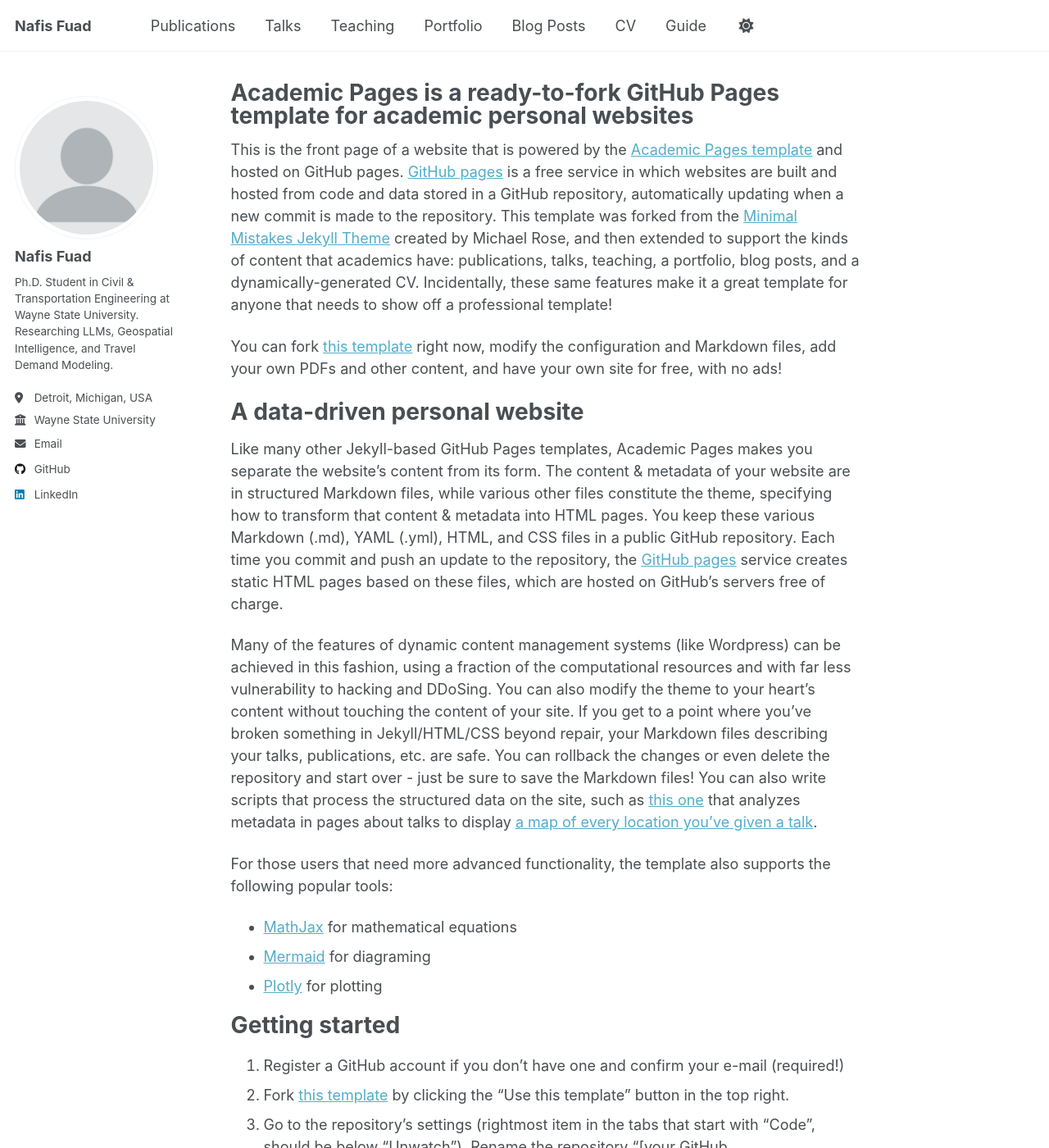
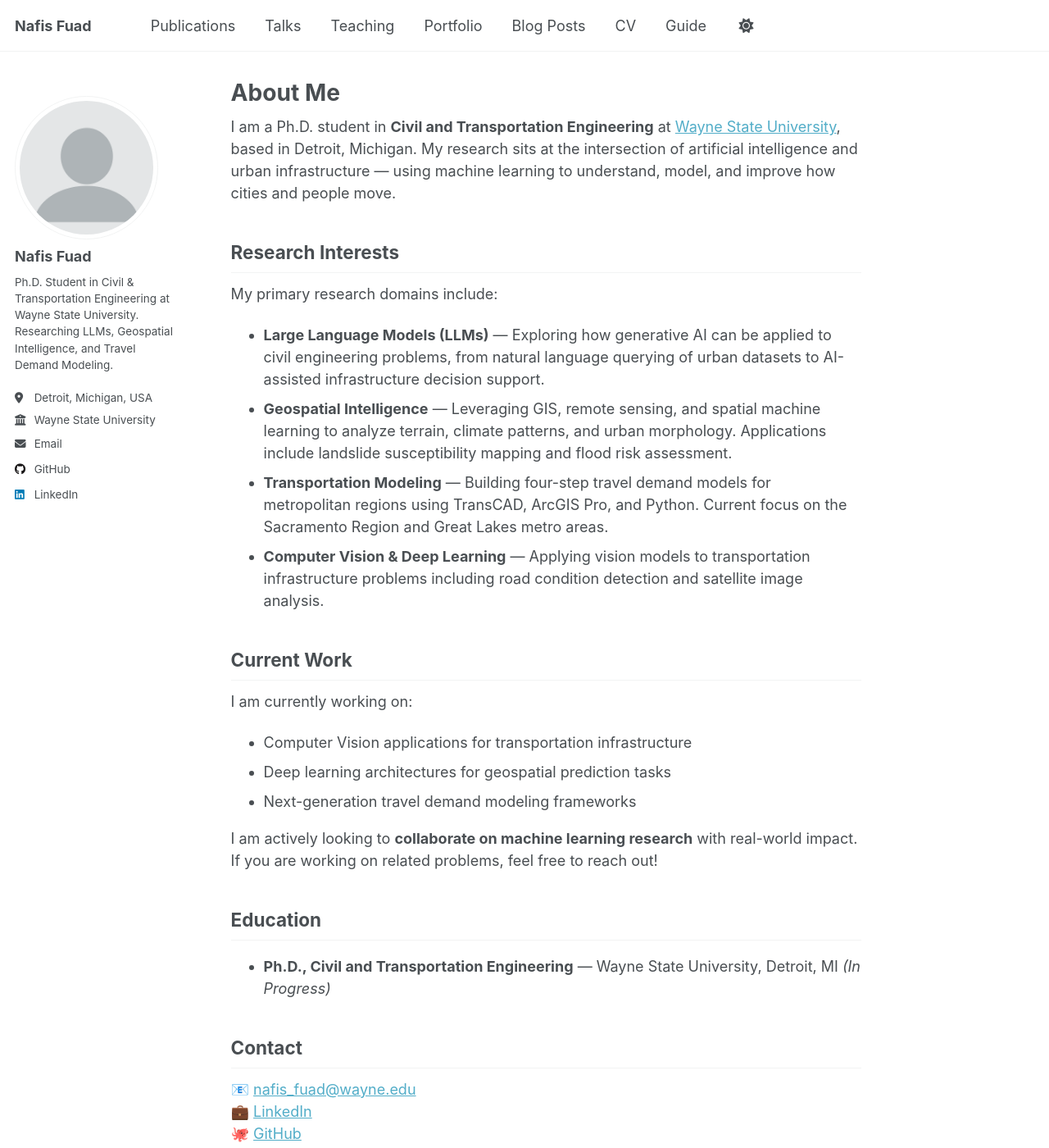
Before and after one commit to nafis-saad/nafis_fuad.github.io, a Jekyll site: the page built from _pages/about.md, in a window 1280 px wide and 1400 px high. Shown: the whole window at 82% size. Built offline with Jekyll 4.4.1, drawn with Linux system fonts in a browser that asks for light colours; a script that is not in the unit is left out; some of the changed text lies outside the part shown.

Commit message:
Update about.md

```diff
--- a/_pages/about.md
+++ b/_pages/about.md
@@ -1,56 +1,40 @@
 ---
 permalink: /
-title: "Academic Pages is a ready-to-fork GitHub Pages template for academic personal websites"
+title: "About Me"
+excerpt: "Ph.D. Researcher in Civil & Transportation Engineering"
 author_profile: true
 redirect_from:
   - /about/
   - /about.html
 ---
 
-This is the front page of a website that is powered by the [Academic Pages template](https://github.com/academicpages/academicpages.github.io) and hosted on GitHub pages. [GitHub pages](https://pages.github.com) is a free service in which websites are built and hosted from code and data stored in a GitHub repository, automatically updating when a new commit is made to the repository. This template was forked from the [Minimal Mistakes Jekyll Theme](https://mmistakes.github.io/minimal-mistakes/) created by Michael Rose, and then extended to support the kinds of content that academics have: publications, talks, teaching, a portfolio, blog posts, and a dynamically-generated CV. Incidentally, these same features make it a great template for anyone that needs to show off a professional template!
+I am a Ph.D. student in **Civil and Transportation Engineering** at [Wayne State University](https://wayne.edu), based in Detroit, Michigan. My research sits at the intersection of artificial intelligence and urban infrastructure — using machine learning to understand, model, and improve how cities and people move.
 
- You can fork [this template](https://github.com/academicpages/academicpages.github.io) right now, modify the configuration and Markdown files, add your own PDFs and other content, and have your own site for free, with no ads!
+## Research Interests
 
-A data-driven personal website
-======
-Like many other Jekyll-based GitHub Pages templates, Academic Pages makes you separate the website's content from its form. The content & metadata of your website are in structured Markdown files, while various other files constitute the theme, specifying how to transform that content & metadata into HTML pages. You keep these various Markdown (.md), YAML (.yml), HTML, and CSS files in a public GitHub repository. Each time you commit and push an update to the repository, the [GitHub pages](https://pages.github.com/) service creates static HTML pages based on these files, which are hosted on GitHub's servers free of charge.
+My primary research domains include:
 
-Many of the features of dynamic content management systems (like Wordpress) can be achieved in this fashion, using a fraction of the computational resources and with far less vulnerability to hacking and DDoSing. You can also modify the theme to your heart's content without touching the content of your site. If you get to a point where you've broken something in Jekyll/HTML/CSS beyond repair, your Markdown files describing your talks, publications, etc. are safe. You can rollback the changes or even delete the repository and start over - just be sure to save the Markdown files! You can also write scripts that process the structured data on the site, such as [this one](https://github.com/academicpages/academicpages.github.io/blob/master/talkmap.ipynb) that analyzes metadata in pages about talks to display [a map of every location you've given a talk](https://academicpages.github.io/talkmap.html).
+- **Large Language Models (LLMs)** — Exploring how generative AI can be applied to civil engineering problems, from natural language querying of urban datasets to AI-assisted infrastructure decision support.
+- **Geospatial Intelligence** — Leveraging GIS, remote sensing, and spatial machine learning to analyze terrain, climate patterns, and urban morphology. Applications include landslide susceptibility mapping and flood risk assessment.
+- **Transportation Modeling** — Building four-step travel demand models for metropolitan regions using TransCAD, ArcGIS Pro, and Python. Current focus on the Sacramento Region and Great Lakes metro areas.
+- **Computer Vision & Deep Learning** — Applying vision models to transportation infrastructure problems including road condition detection and satellite image analysis.
 
-For those users that need more advanced functionality, the template also supports the following popular tools:
-- [MathJax](https://www.mathjax.org/) for mathematical equations
-- [Mermaid](https://mermaid.js.org/) for diagraming
-- [Plotly](https://plotly.com/javascript/) for plotting
+## Current Work
 
-Getting started
-======
-1. Register a GitHub account if you don't have one and confirm your e-mail (required!)
-1. Fork [this template](https://github.com/academicpages/academicpages.github.io) by clicking the "Use this template" button in the top right.
-1. Go to the repository's settings (rightmost item in the tabs that start with "Code", should be below "Unwatch"). Rename the repository "[your GitHub username].github.io", which will also be your website's URL.
-1. Set site-wide configuration and create content & metadata (see below -- also see [this set of diffs](https://archive.is/3TPas) showing what files were changed to set up [an example site](https://getorg-testacct.github.io) for a user with the username "getorg-testacct")
-1. Upload any files (like PDFs, .zip files, etc.) to the files/ directory. They will appear at https://[your GitHub username].github.io/files/example.pdf.
-1. Check status by going to the repository settings, in the "GitHub pages" section
+I am currently working on:
+- Computer Vision applications for transportation infrastructure
+- Deep learning architectures for geospatial prediction tasks
+- Next-generation travel demand modeling frameworks
 
-Site-wide configuration
-------
-The main configuration file for the site is in the base directory in [_config.yml](https://github.com/academicpages/academicpages.github.io/blob/master/_config.yml), which defines the content in the sidebars and other site-wide features. You will need to replace the default variables with ones about yourself and your site's github repository. The configuration file for the top menu is in [_data/navigation.yml](https://github.com/academicpages/academicpages.github.io/blob/master/_data/navigation.yml). For example, if you don't have a portfolio or blog posts, you can remove those items from that navigation.yml file to remove them from the header.
+I am actively looking to **collaborate on machine learning research** with real-world impact. If you are working on related problems, feel free to reach out!
 
-Create content & metadata
-------
-For site content, there is one Markdown file for each type of content, which are stored in directories like _publications, _talks, _posts, _teaching, or _pages. For example, each talk is a Markdown file in the [_talks directory](https://github.com/academicpages/academicpages.github.io/tree/master/_talks). At the top of each Markdown file is structured data in YAML about the talk, which the theme will parse to do lots of cool stuff. The same structured data about a talk is used to generate the list of talks on the [Talks page](https://academicpages.github.io/talks), each [individual page](https://academicpages.github.io/talks/2012-03-01-talk-1) for specific talks, the talks section for the [CV page](https://academicpages.github.io/cv), and the [map of places you've given a talk](https://academicpages.github.io/talkmap.html) (if you run this [python file](https://github.com/academicpages/academicpages.github.io/blob/master/talkmap.py) or [Jupyter notebook](https://github.com/academicpages/academicpages.github.io/blob/master/talkmap.ipynb), which creates the HTML for the map based on the contents of the _talks directory).
+## Education
 
-**Markdown generator**
+- **Ph.D., Civil and Transportation Engineering** — Wayne State University, Detroit, MI *(In Progress)*
 
-The repository includes [a set of Jupyter notebooks](https://github.com/academicpages/academicpages.github.io/tree/master/markdown_generator
-) that converts a CSV containing structured data about talks or presentations into individual Markdown files that will be properly formatted for the Academic Pages template. The sample CSVs in that directory are the ones I used to create my own personal website at stuartgeiger.com. My usual workflow is that I keep a spreadsheet of my publications and talks, then run the code in these notebooks to generate the Markdown files, then commit and push them to the GitHub repository.
+## Contact
 
-How to edit your site's GitHub repository
-------
-Many people use a git client to create files on their local computer and then push them to GitHub's servers. If you are not familiar with git, you can directly edit these configuration and Markdown files directly in the github.com interface. Navigate to a file (like [this one](https://github.com/academicpages/academicpages.github.io/blob/master/_talks/2012-03-01-talk-1.md) and click the pencil icon in the top right of the content preview (to the right of the "Raw | Blame | History" buttons). You can delete a file by clicking the trashcan icon to the right of the pencil icon. You can also create new files or upload files by navigating to a directory and clicking the "Create new file" or "Upload files" buttons.
-
-Example: editing a Markdown file for a talk
-![Editing a Markdown file for a talk](/images/editing-talk.png)
-
-For more info
-------
-More info about configuring Academic Pages can be found in [the guide](https://academicpages.github.io/markdown/), the [growing wiki](https://github.com/academicpages/academicpages.github.io/wiki), and you can always [ask a question on GitHub](https://github.com/academicpages/academicpages.github.io/discussions). The [guides for the Minimal Mistakes theme](https://mmistakes.github.io/minimal-mistakes/docs/configuration/) (which this theme was forked from) might also be helpful.
+📧 [nafis_fuad@wayne.edu](mailto:nafis_fuad@wayne.edu)
+💼 [LinkedIn](https://www.linkedin.com/in/nafis-fuad-3893a3154/)
+🐙 [GitHub](https://github.com/nafis-saad)
+📍 Detroit, Michigan, USA
```
